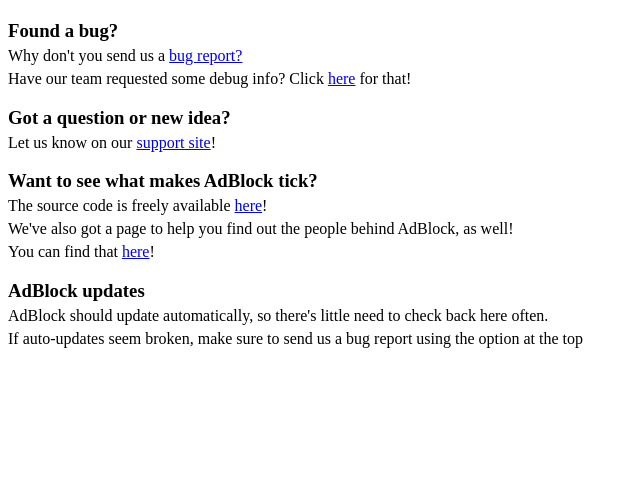
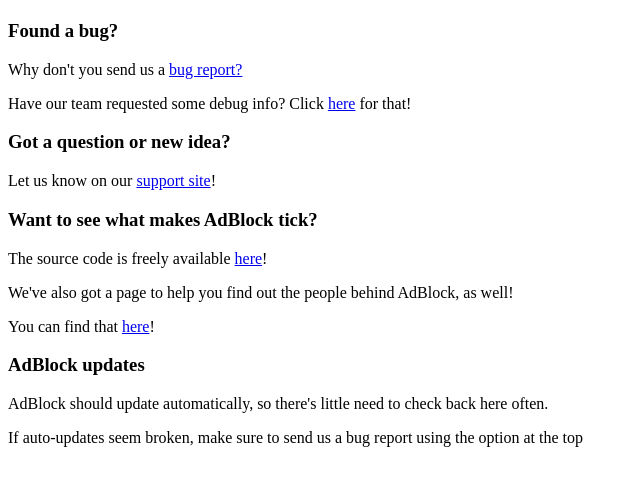
Before and after one commit to tomasko126/adblock-legacy, a PHP site: page /support.html in a window 1280 px wide. Shown: the top 486 px of the page, without its empty margins (0-640 px from the left). Run offline with PHP 8.4, Linux system fonts and the light colour scheme.

Commit message:
Fix CSS bug

```diff
--- a/options/support.css
+++ /dev/null
@@ -1,7 +0,0 @@
-h3, p, #checkupdate {
-	margin-bottom: 5px;
-}
-
-p {
-	margin-top: 0;
-}
--- a/options/support.html
+++ b/options/support.html
@@ -1,7 +1,6 @@
 <!doctype html><!-- required to help Safari not get confused when injecting this fragment -->
  <head>
   <title i18n="optionstitle"></title>
-  <link rel="stylesheet" href="support.css" />
  </head>
  <body>
   <h2 i18n="adblocksupport"></h2>
```
Also changed, not shown: options/options.css (+8 -0 lines).
